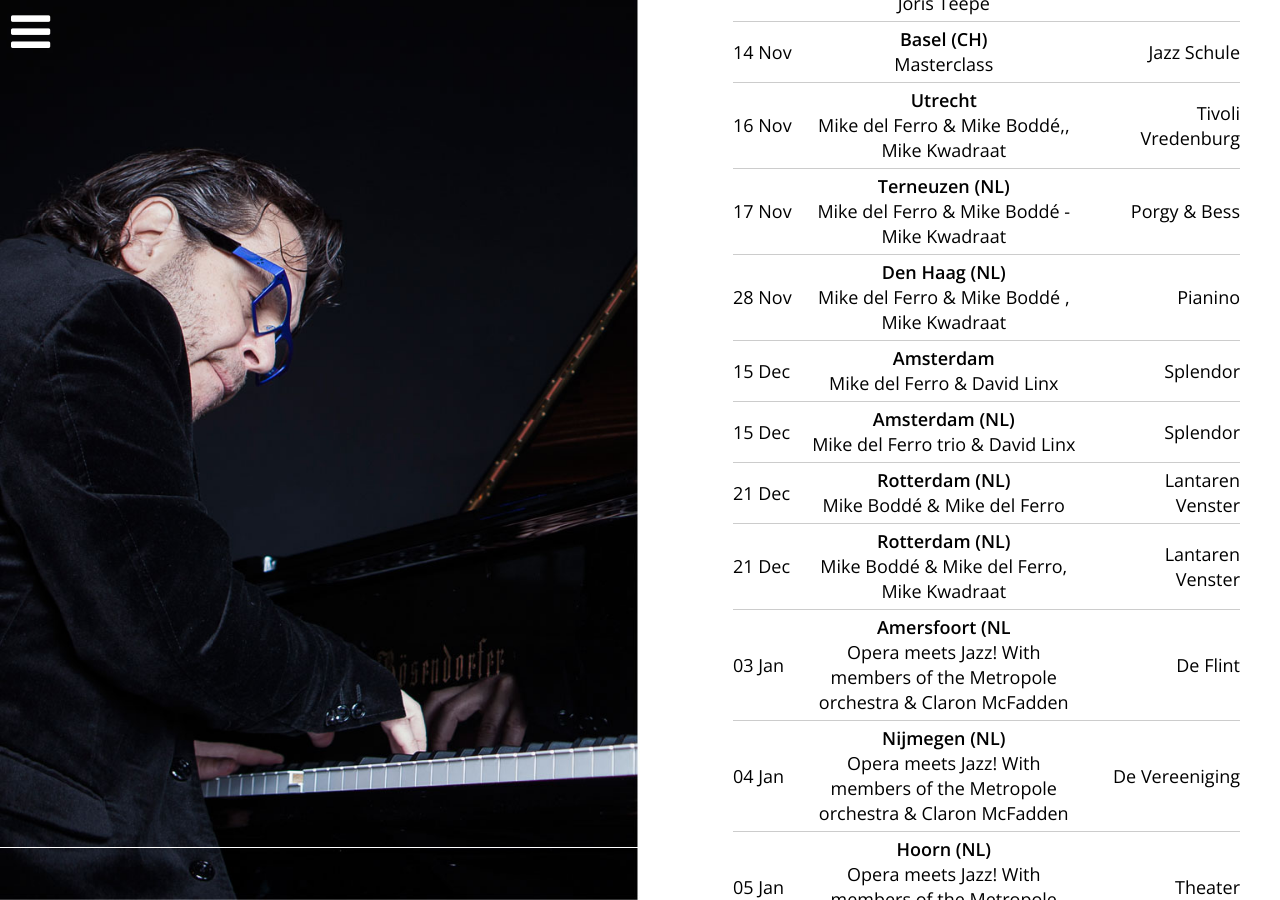
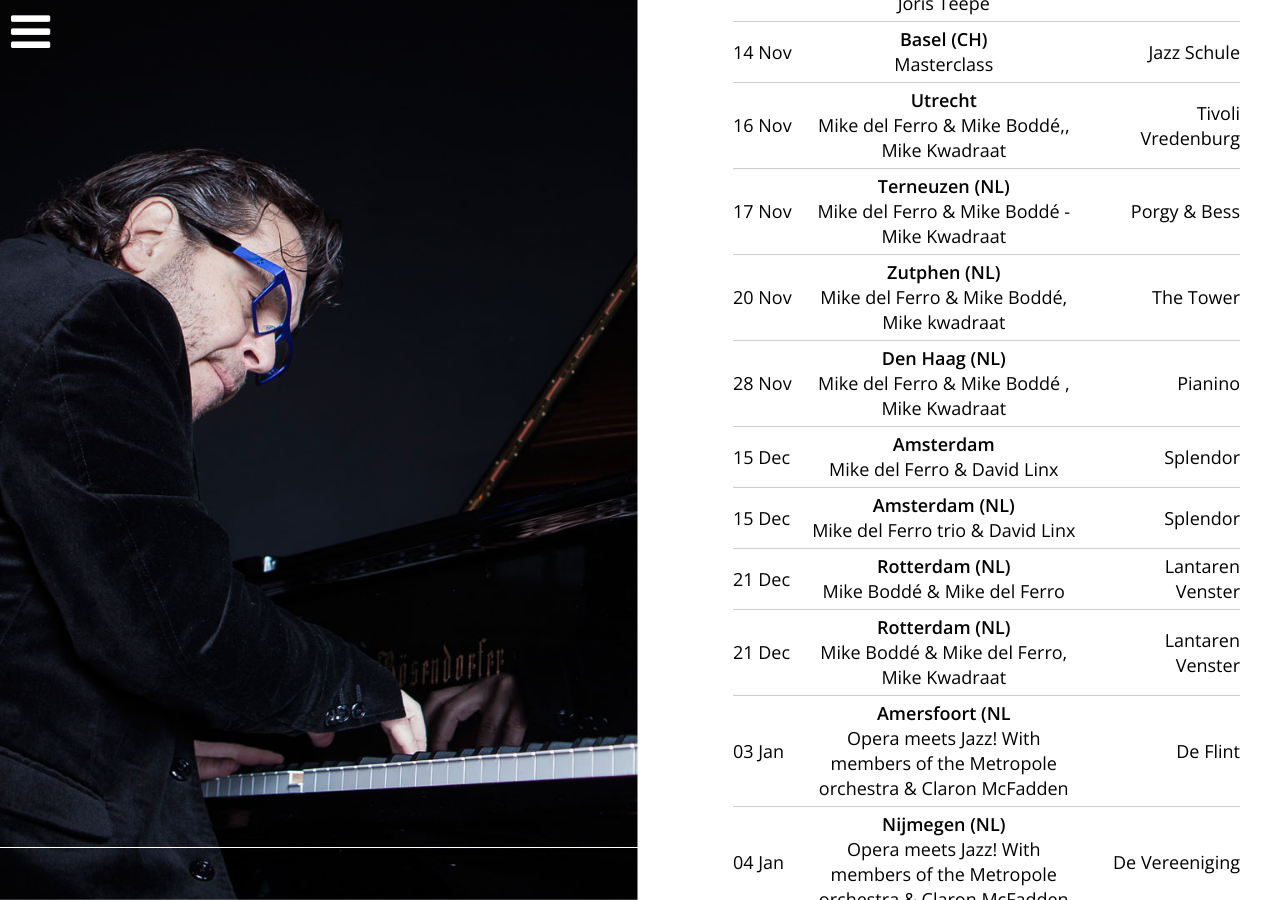
Before and after one commit to mikedelferro/website, a Jekyll site: the page built from agenda.html, in a window 1280 px wide and 900 px high, scrolled down 494 px. Built offline with Jekyll 4.4.1, drawn with Linux system fonts in a browser that asks for light colours; nearby versions of some CDN libraries.

Commit message:
Updated '_config.yml' via CloudCannon

```diff
--- a/_config.yml
+++ b/_config.yml
@@ -98,3 +98,8 @@ gigs:
     location: Tivoli Vredenburg
     venue: Utrecht
     url: 'https://www.tivolivredenburg.nl/agenda/mike-kwadraat-16-11-2018/'
+  - title: 'Mike del Ferro & Mike Boddé, Mike kwadraat'
+    date: 2018-11-20 22:00:00
+    location: The Tower
+    venue: Zutphen (NL)
+    url: 'https://www.facebook.com/jazzatthetower/'
```
